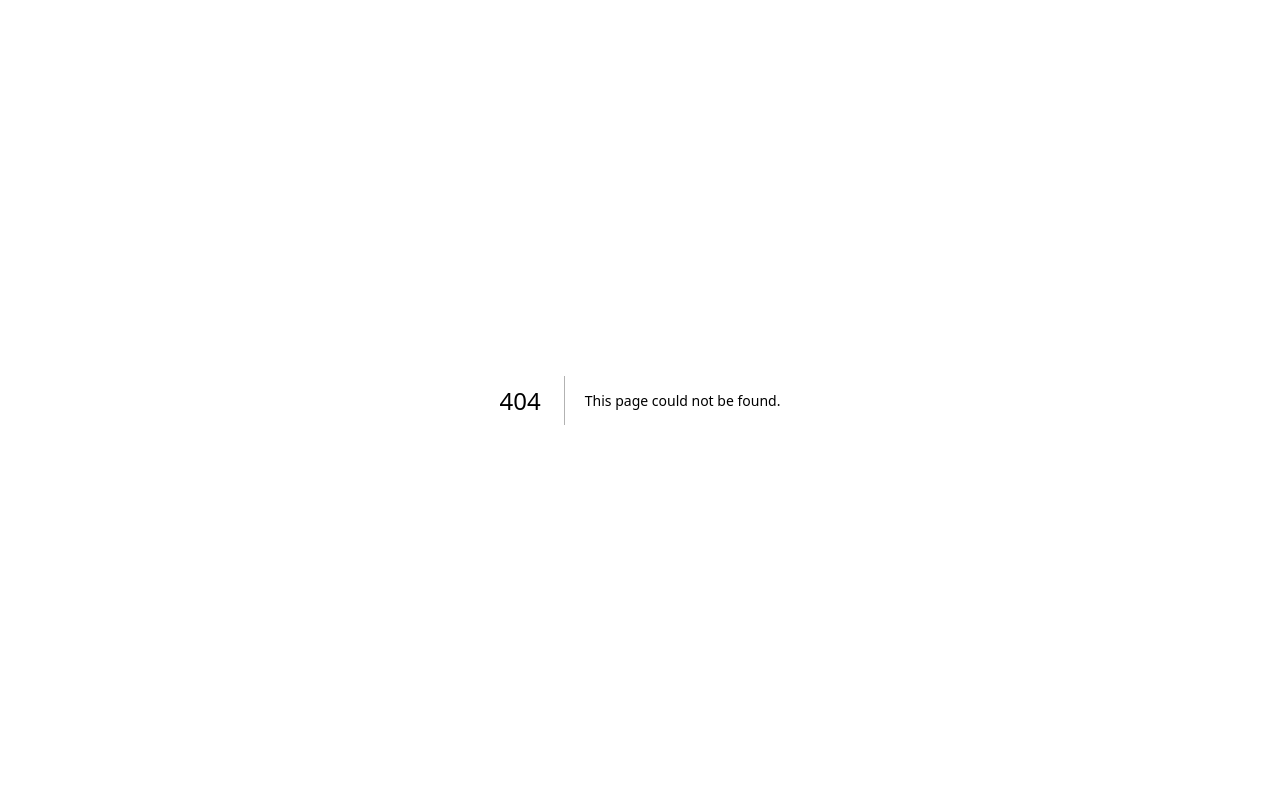
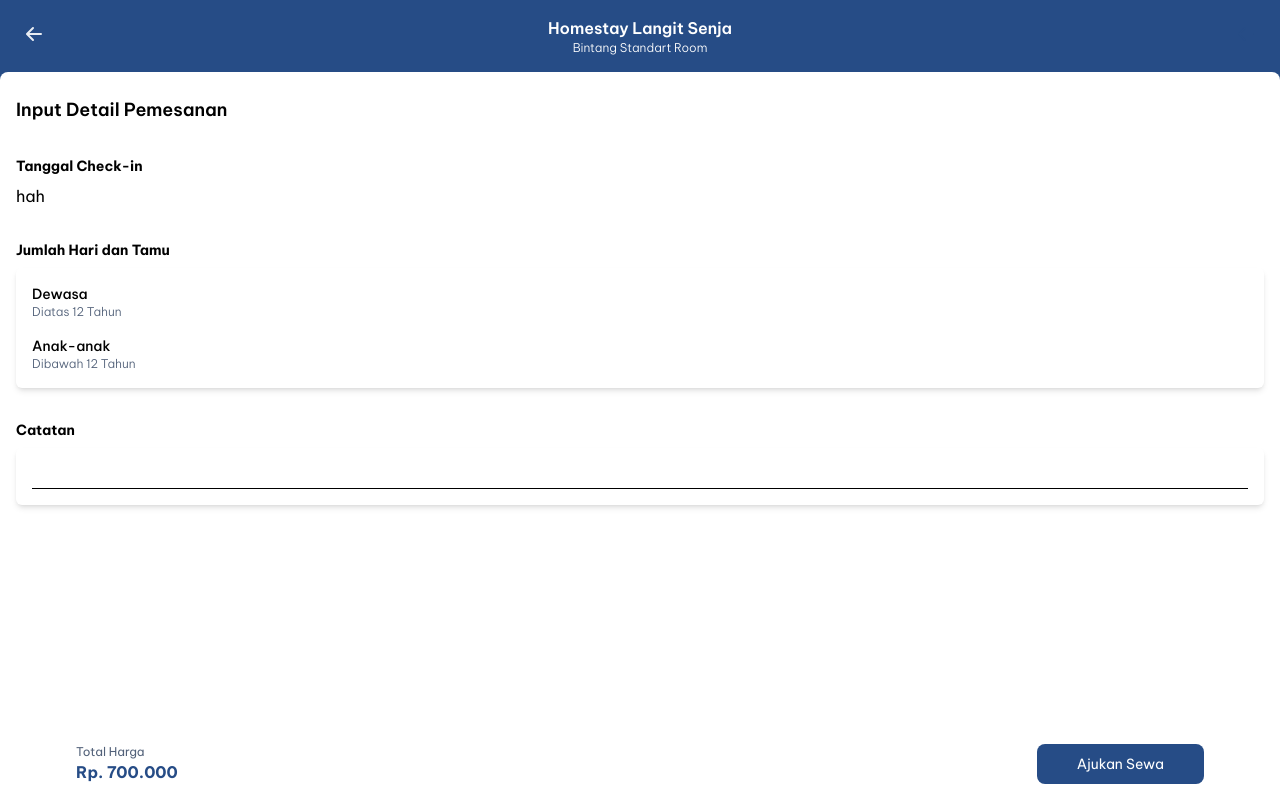
Before and after one commit to maulanakhasan92/diengs-project, a Next.js app: page /ApplyForRentPage in a window 1280 px wide. Before the commit this address had no page. Built offline with nearby package versions, Linux system fonts and the light colour scheme.

Commit message:
add ajukan sewa page

```diff
--- a/components/CardRoom.jsx
+++ b/components/CardRoom.jsx
@@ -1,3 +1,4 @@
+import Link from 'next/link';
 import { BsWifi, BsTv } from 'react-icons/bs';
 
 export default function CardRoom() {
@@ -39,9 +40,11 @@ export default function CardRoom() {
         <p className="font-bold text-biru">Rp. 350.000</p>
         <p className="text-sm pt-0.5">/malam</p>
       </div>
-      <div className="bg-biru mt-1 p-2 rounded-lg">
-        <p className="text-center text-putih text-xs font-medium">Ajukan Sewa</p>
-      </div>
+      <Link href="ApplyForRentPage">
+        <div className="bg-biru mt-1 p-2 rounded-lg">
+          <p className="text-center text-putih text-xs font-medium">Ajukan Sewa</p>
+        </div>
+      </Link>
     </div>
   );
 }
--- /dev/null
+++ b/components/DatePicker.jsx
@@ -0,0 +1,5 @@
+export default function DatePicker() {
+  return (
+    <p>hah</p>
+  );
+}
--- /dev/null
+++ b/components/Header.jsx
@@ -0,0 +1,24 @@
+import Link from 'next/link';
+import { BsArrowLeftShort } from 'react-icons/bs';
+
+export default function Header() {
+  return (
+    <div className=" bg-biru">
+      <div className="flex p-4 bg-biru">
+        <Link href="DetailPage">
+          <div className="p-0.5 rounded-full opacity-90">
+            <BsArrowLeftShort color="#FFFFFF" size={32} />
+          </div>
+        </Link>
+        <div className="grow">
+          <p className="text-putih text-md font-semibold text-center">Homestay Langit Senja</p>
+          <p className="text-putih text-xs font-light text-center">Bintang Standart Room</p>
+        </div>
+        <div className="flex-none p-0.5 rounded-full opacity-90">
+          <BsArrowLeftShort color="#264C86" size={32} />
+        </div>
+      </div>
+      <div className="bg-putih h-4 rounded-t-lg" />
+    </div>
+  );
+}
--- a/components/HotelImageHeader.jsx
+++ b/components/HotelImageHeader.jsx
@@ -5,11 +5,11 @@ export default function HotelImageHeader() {
 
   return (
     <>
-      <section className="hidden mt-6 px-3 lg:grid grid-rows-3 grid-flow-col gap-3 h-96 w-full">
-        <div onClick={seeImage} className="row-span-3 col-span-3 rounded-lg bg-[url('https://images.unsplash.com/photo-1560170412-0f7df0eb0fb1?ixlib=rb-4.0.3&ixid=MnwxMjA3fDB8MHxwaG90by1wYWdlfHx8fGVufDB8fHx8&auto=format&fit=crop&w=2048&q=80')] bg-cover cursor-pointer" />
-        <div onClick={seeImage} className="rounded-lg bg-[url('https://images.unsplash.com/photo-1523217582562-09d0def993a6?ixlib=rb-4.0.3&ixid=MnwxMjA3fDB8MHxwaG90by1wYWdlfHx8fGVufDB8fHx8&auto=format&fit=crop&w=880&q=80')] bg-cover cursor-pointer" />
-        <div onClick={seeImage} className="rounded-lg bg-[url('https://images.unsplash.com/photo-1560170412-0f7df0eb0fb1?ixlib=rb-4.0.3&ixid=MnwxMjA3fDB8MHxwaG90by1wYWdlfHx8fGVufDB8fHx8&auto=format&fit=crop&w=2048&q=80')] bg-cover cursor-pointer" />
-        <div onClick={seeImage} className="rounded-lg bg-[url('https://images.unsplash.com/photo-1523217582562-09d0def993a6?ixlib=rb-4.0.3&ixid=MnwxMjA3fDB8MHxwaG90by1wYWdlfHx8fGVufDB8fHx8&auto=format&fit=crop&w=880&q=80')] bg-cover cursor-pointer" />
+      <section className="hidden mt-6 px-3 lg:grid grid-rows-3 grid-flow-col gap-2 h-[30rem] w-full">
+        <div onClick={seeImage} className="row-span-3 col-span-3 rounded-xl bg-[url('https://images.unsplash.com/photo-1560170412-0f7df0eb0fb1?ixlib=rb-4.0.3&ixid=MnwxMjA3fDB8MHxwaG90by1wYWdlfHx8fGVufDB8fHx8&auto=format&fit=crop&w=2048&q=80')] bg-cover cursor-pointer" />
+        <div onClick={seeImage} className="rounded-xl bg-[url('https://images.unsplash.com/photo-1523217582562-09d0def993a6?ixlib=rb-4.0.3&ixid=MnwxMjA3fDB8MHxwaG90by1wYWdlfHx8fGVufDB8fHx8&auto=format&fit=crop&w=880&q=80')] bg-cover cursor-pointer" />
+        <div onClick={seeImage} className="rounded-xl bg-[url('https://images.unsplash.com/photo-1560170412-0f7df0eb0fb1?ixlib=rb-4.0.3&ixid=MnwxMjA3fDB8MHxwaG90by1wYWdlfHx8fGVufDB8fHx8&auto=format&fit=crop&w=2048&q=80')] bg-cover cursor-pointer" />
+        <div onClick={seeImage} className="rounded-xl bg-[url('https://images.unsplash.com/photo-1523217582562-09d0def993a6?ixlib=rb-4.0.3&ixid=MnwxMjA3fDB8MHxwaG90by1wYWdlfHx8fGVufDB8fHx8&auto=format&fit=crop&w=880&q=80')] bg-cover cursor-pointer" />
       </section>
       <section className="relative z-20 lg:hidden">
         <div onClick={seeImage} className="h-80 lg:h-96 w-full bg-[url('https://images.unsplash.com/photo-1560170412-0f7df0eb0fb1?ixlib=rb-4.0.3&ixid=MnwxMjA3fDB8MHxwaG90by1wYWdlfHx8fGVufDB8fHx8&auto=format&fit=crop&w=2048&q=80')] bg-cover cursor-pointer" />
--- /dev/null
+++ b/pages/ApplyForRentPage.jsx
@@ -0,0 +1,43 @@
+import Header from '../components/Header';
+import DatePicker from '../components/DatePicker';
+
+export default function ApplyForRentPage() {
+  return (
+    <div>
+      <Header />
+      <div className="px-4 bg-putih">
+        <h3 className="text-lg font-semibold mt-2">Input Detail Pemesanan</h3>
+        <p className="text-sm font-bold mt-8 mb-2">Tanggal Check-in</p>
+        <DatePicker />
+        <div>
+          <p className="text-sm font-bold mt-8 mb-2">Jumlah Hari dan Tamu</p>
+          <form className="p-4 rounded-md shadow-md">
+            <div className="mb-4">
+              <p className="text-sm font-medium">Dewasa</p>
+              <p className="text-xs text-abu2 font-light">Diatas 12 Tahun</p>
+            </div>
+            <div>
+              <p className="text-sm font-medium">Anak-anak</p>
+              <p className="text-xs text-abu2 font-light">Dibawah 12 Tahun</p>
+            </div>
+          </form>
+        </div>
+        <div>
+          <p className="text-sm font-bold mt-8 mb-2">Catatan</p>
+          <form className="p-4 rounded-md shadow-md">
+            <input className="w-full border-b-[1.5px]" type="text" name="" id="note" placeholder="" />
+          </form>
+        </div>
+      </div>
+      <div className="fixed bottom-0 left-0 right-0 p-3 pb-4 bg-putih flex justify-between lg:max-w-6xl mx-auto">
+        <div className="grow">
+          <p className="text-xs text-abu2">Total Harga</p>
+          <p className="font-bold text-biru">Rp. 700.000</p>
+        </div>
+        <a href="#kamar" className="bg-biru rounded-lg my-0 py-2.5 px-10">
+          <p className="text-putih text-sm">Ajukan Sewa</p>
+        </a>
+      </div>
+    </div>
+  );
+}
--- a/pages/DetailPage.jsx
+++ b/pages/DetailPage.jsx
@@ -1,6 +1,6 @@
 /* eslint-disable jsx-a11y/iframe-has-title */
 import {
-  HiStar, HiLocationMarker, HiOutlineBookmark
+  HiStar, HiLocationMarker, HiOutlineBookmark,
 } from 'react-icons/hi';
 import Navigation from '../components/Navigation';
 import HotelImageHeader from '../components/HotelImageHeader';
@@ -25,7 +25,7 @@ export default function DetailPage() {
         <HotelImageHeader />
         <section className="mx-3 pb-6">
           <div className="mt-5 flex justify-between">
-            <h2 className="text-2xl font-bold">Homestay Langit Senja</h2>
+            <h2 className="text-xl font-bold">Homestay Langit Senja</h2>
             <div className="hidden lg:flex border-0 px-4 py-1 rounded-lg bg-kuning">
               <div className="pacity-90 pt-0.5 mr-1">
                 <HiOutlineBookmark size={18} color="#FFFFFF" />
```
